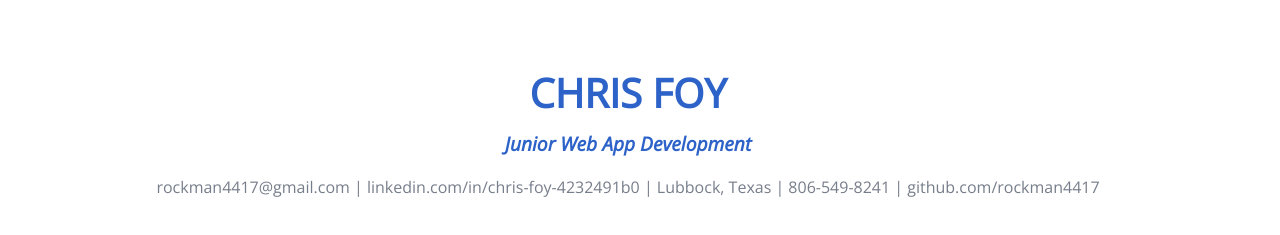
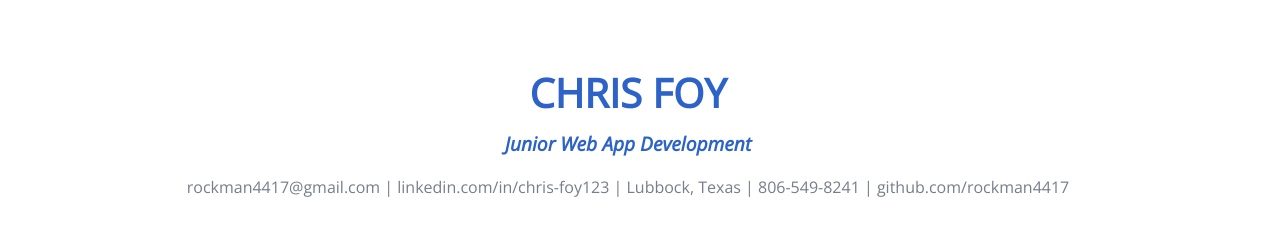
Before and after one commit to rockman4417/chris-foy-resume, a website: page index.html in a window 1280 px wide. Shown: the top 235 px of the page. Drawn offline with nearby package versions, Linux system fonts and the light colour scheme.

Commit message:
changed linkedin url

```diff
--- a/index.html
+++ b/index.html
@@ -18,7 +18,7 @@
     <div class='header'>
         <h1>CHRIS FOY</h1>
         <p class='objective'>Junior Web App Development</p>
-        <div class='header-faded'>rockman4417@gmail.com | linkedin.com/in/chris-foy-4232491b0 | Lubbock, Texas | 806-549-8241 | github.com/rockman4417</div>
+        <div class='header-faded'>rockman4417@gmail.com | linkedin.com/in/chris-foy123 | Lubbock, Texas | 806-549-8241 | github.com/rockman4417</div>
 
     </div>
 
```
